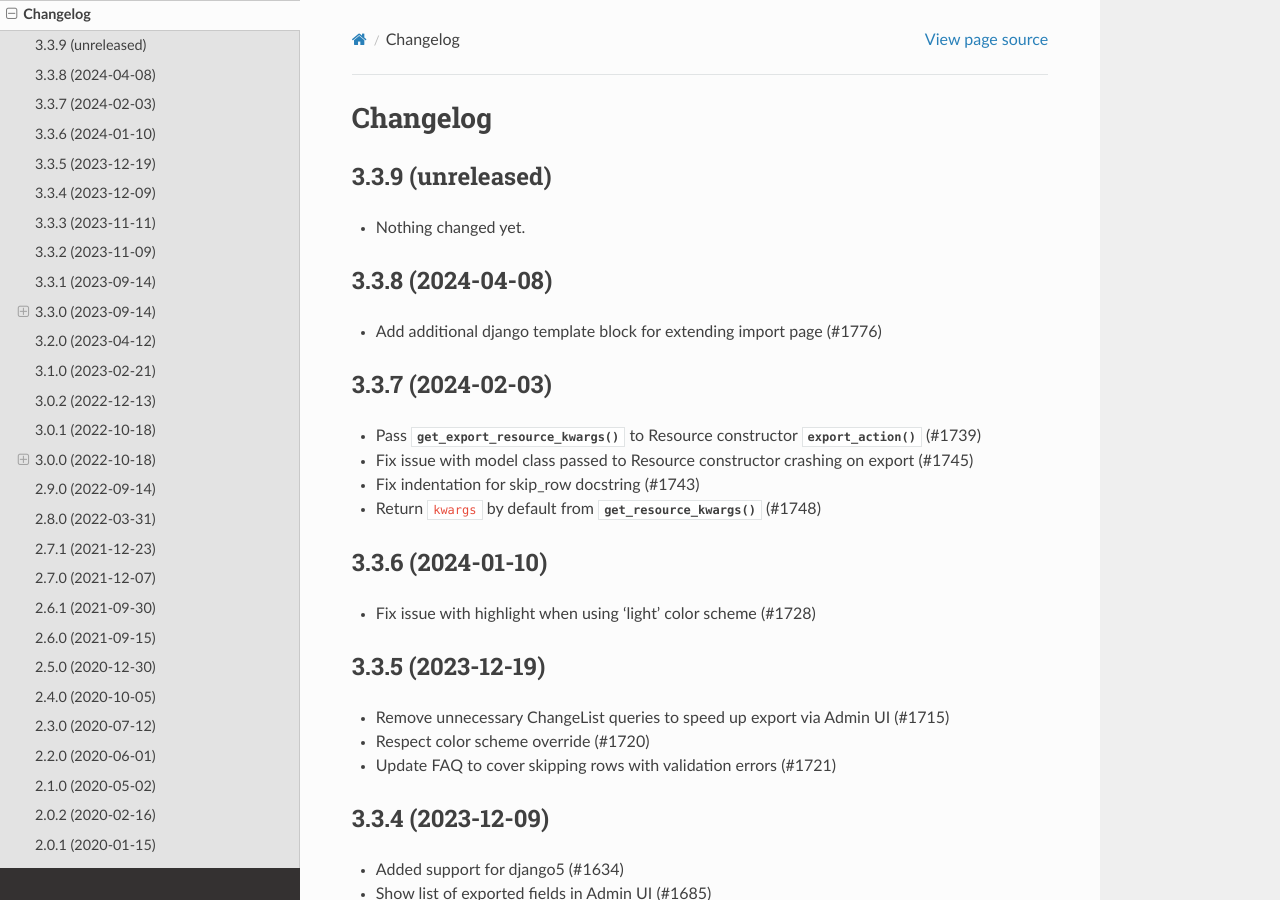
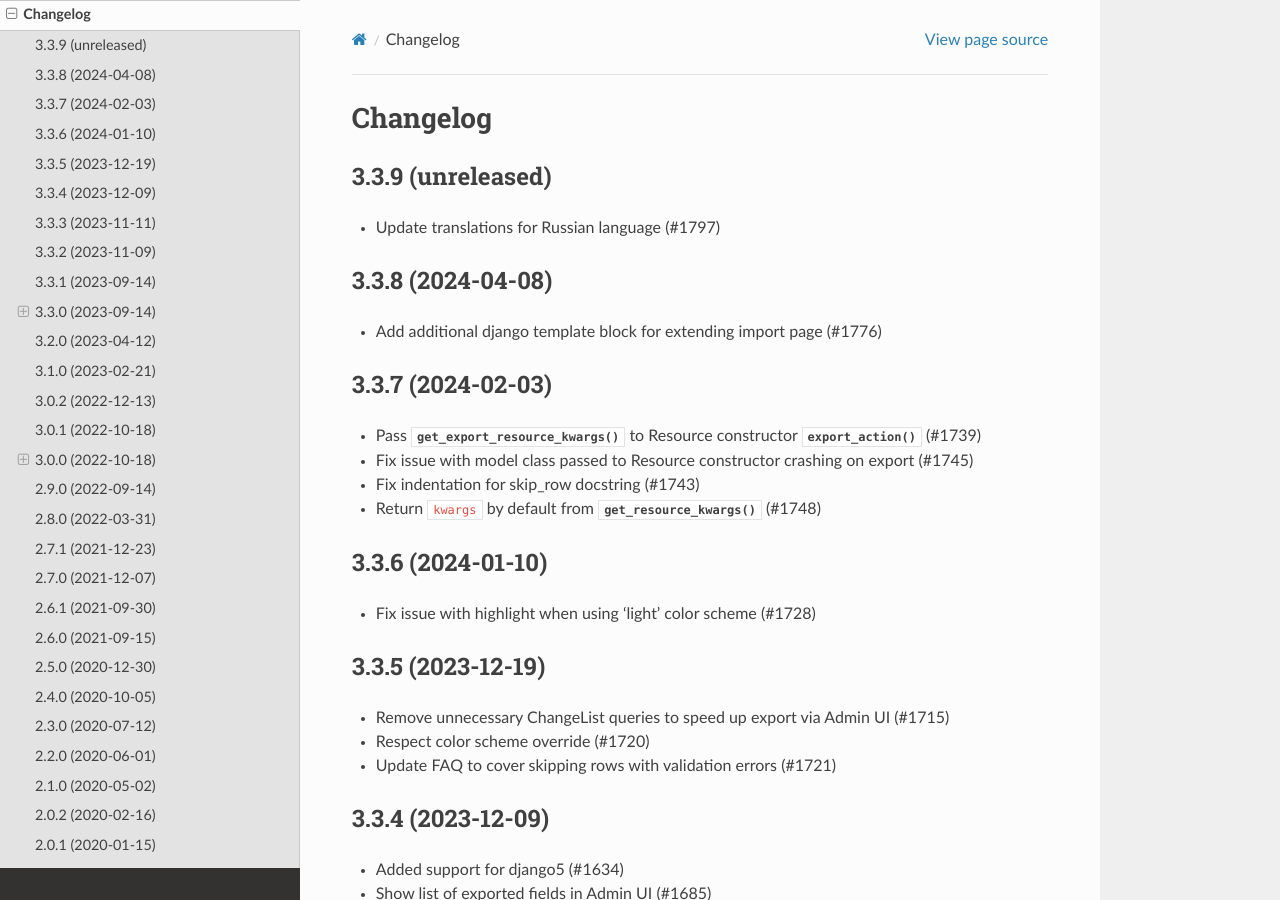
Before and after one commit to django-import-export/django-import-export, a Sphinx documentation site: the page built from docs/changelog.rst, in a window 1280 px wide and 900 px high. Built offline with Sphinx 7.4.7 and the Read the Docs theme 2.0.0, drawn with Linux system fonts in a browser that asks for light colours; pages that are not in the unit, such as notebooks, are missing from menus.

Commit message:
updated changelog

```diff
--- a/docs/changelog.rst
+++ b/docs/changelog.rst
@@ -4,8 +4,7 @@ Changelog
 3.3.9 (unreleased)
 ------------------
 
-- Nothing changed yet.
-
+- Update translations for Russian language (#1797)
 
 3.3.8 (2024-04-08)
 ------------------
```
